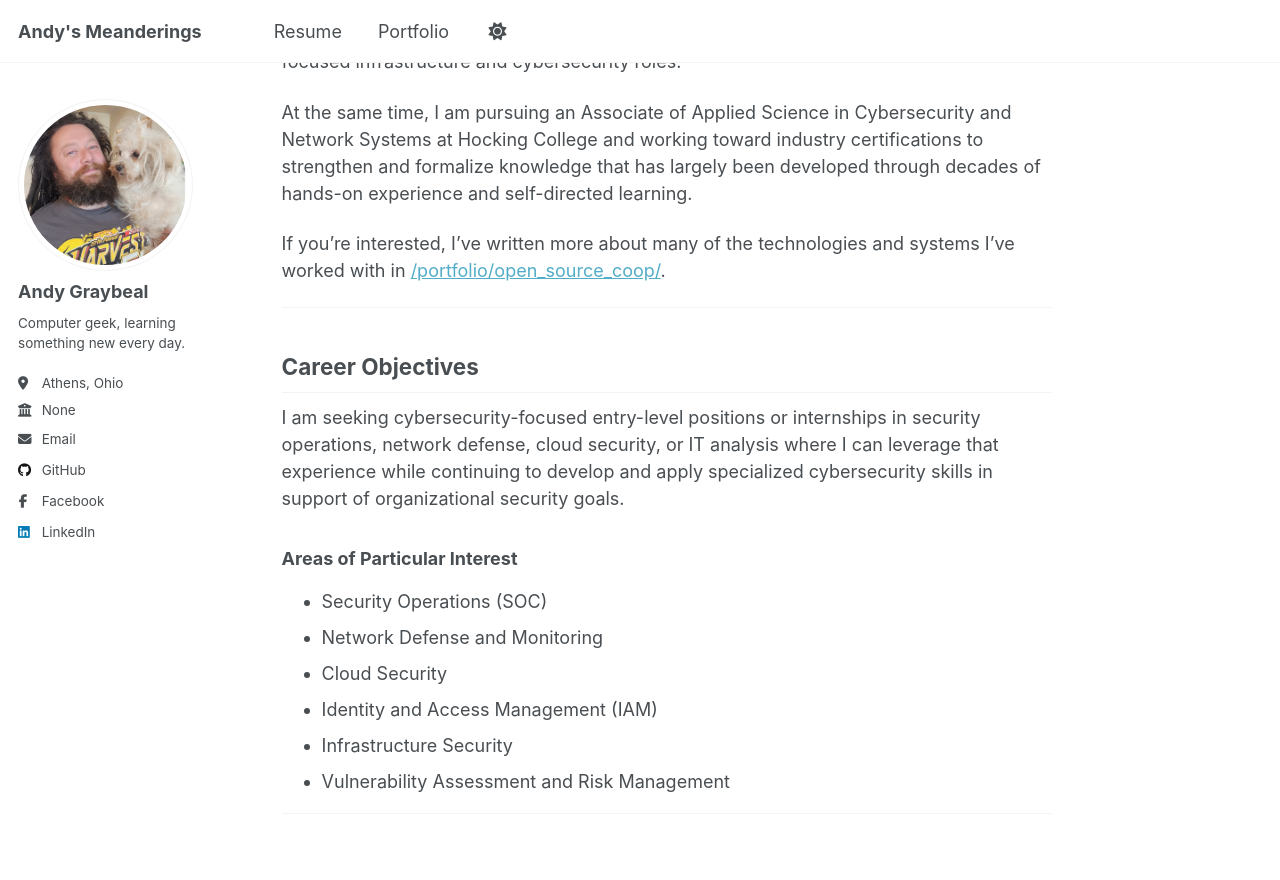
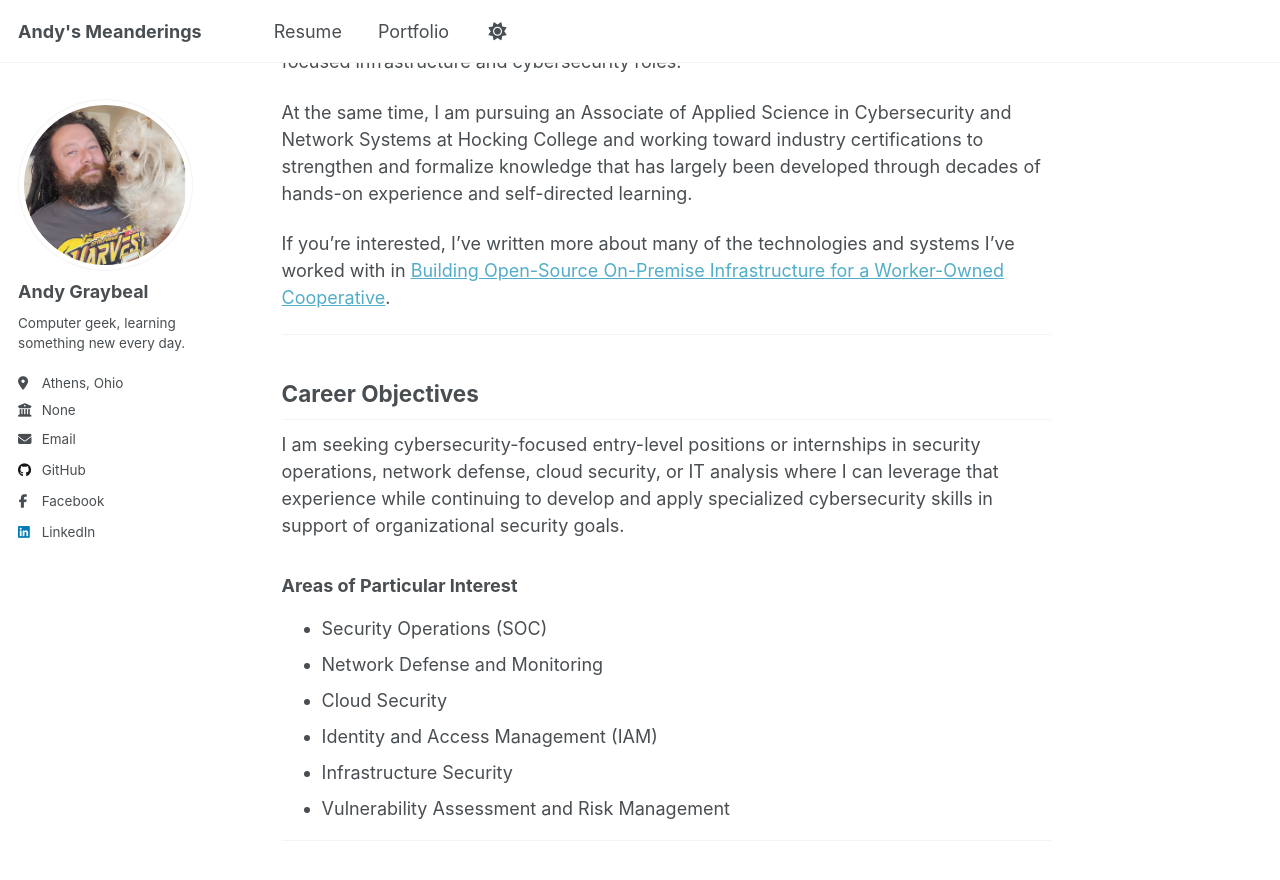
Before and after one commit to andy-graybeal/andy-graybeal.github.io, a Jekyll site: the page built from _pages/about.md, in a window 1280 px wide and 900 px high, scrolled down 823 px. Shown: the top 880 px of the window. Built offline with Jekyll 4.4.1, drawn with Linux system fonts in a browser that asks for light colours; a script that is not in the unit is left out.

Commit message:
Fix link format in about.md

```diff
--- a/_pages/about.md
+++ b/_pages/about.md
@@ -71,7 +71,7 @@ In parallel, I am developing skills in security monitoring, log analysis, SIEM p
 
 At the same time, I am pursuing an Associate of Applied Science in Cybersecurity and Network Systems at Hocking College and working toward industry certifications to strengthen and formalize knowledge that has largely been developed through decades of hands-on experience and self-directed learning.
 
-If you're interested, I've written more about many of the technologies and systems I've worked with in [/portfolio/open_source_coop/](Building Open-Source On-Premise Infrastructure for a Worker-Owned Cooperative).
+If you're interested, I've written more about many of the technologies and systems I've worked with in [Building Open-Source On-Premise Infrastructure for a Worker-Owned Cooperative](/portfolio/open_source_coop/).
 
 
 
```
